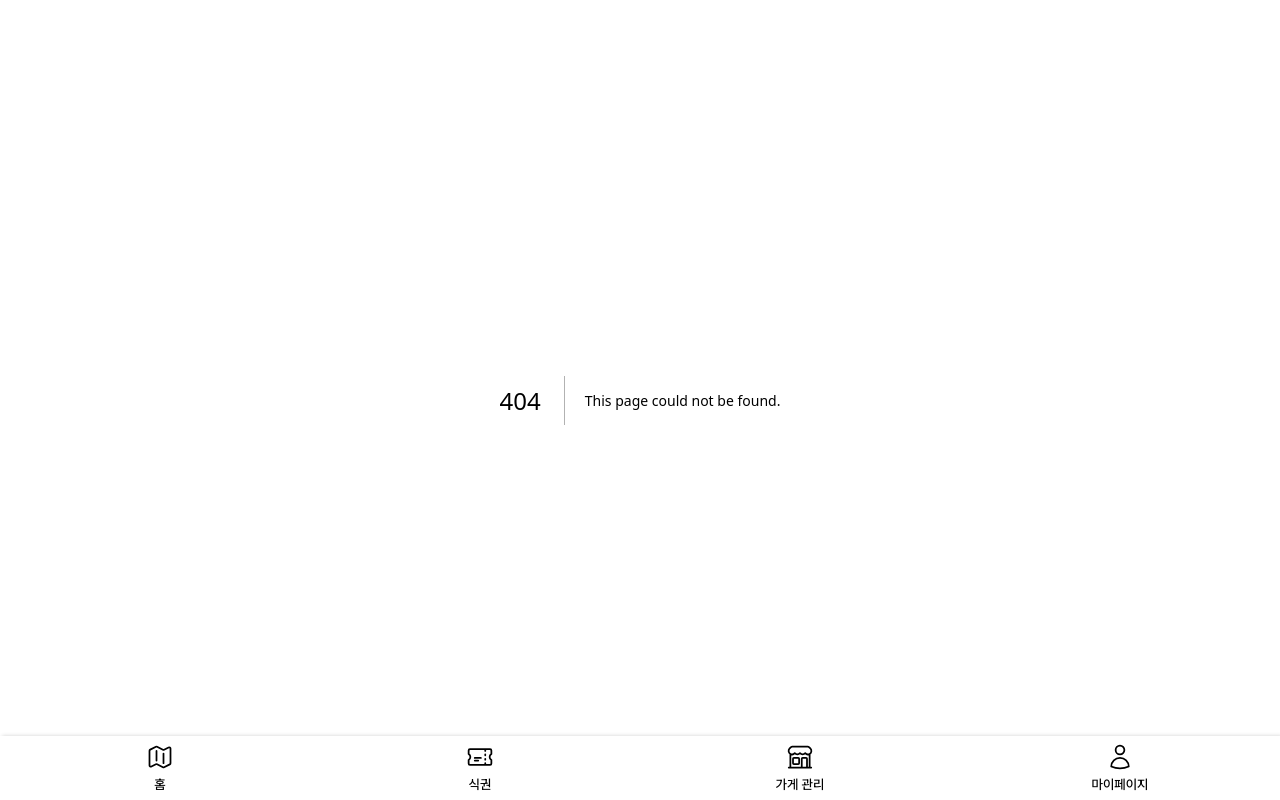
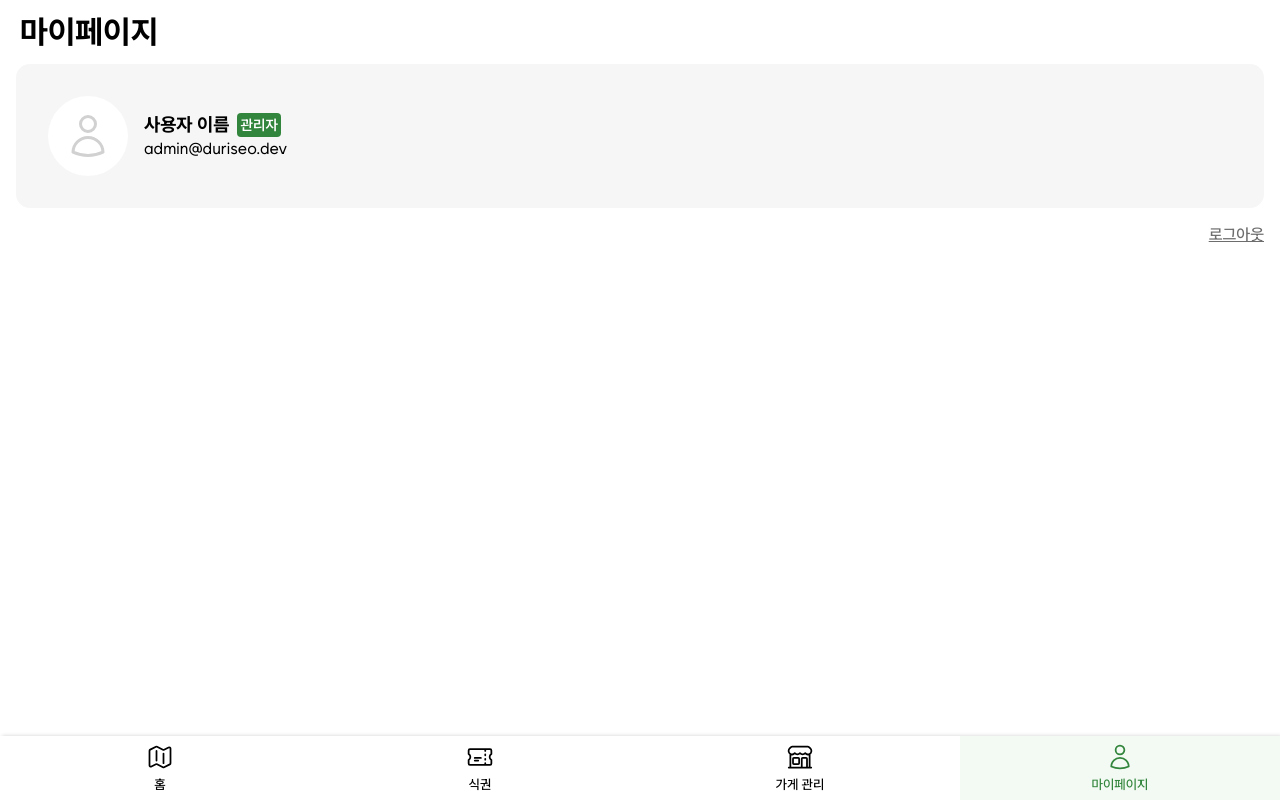
Before and after one commit to duriseo/duriseo-fe, a Next.js app: page /profile in a window 1280 px wide. Before the commit this address had no page. Built offline with nearby package versions, Linux system fonts and the light colour scheme.

Commit message:
initial implement profile page

```diff
--- a/src/app/components/BottomNavbar.tsx
+++ b/src/app/components/BottomNavbar.tsx
@@ -29,7 +29,7 @@ const BottomNavbar = () => {
                     </Link>
                 </li>
                 <li className={styles.item}>
-                    <Link className={[styles.link, pathname === "/my" ? styles.active : ""].join(" ")} href="/my">
+                    <Link className={[styles.link, pathname === "/profile" ? styles.active : ""].join(" ")} href="/profile">
                         <UserIcon className={styles.icon} />
                         <span>마이페이지</span>
                     </Link>
--- /dev/null
+++ b/src/app/profile/layout.tsx
@@ -0,0 +1,14 @@
+import Header from "../components/Header";
+
+interface Props {
+    children: Readonly<React.ReactNode>;
+}
+
+export default function ProfileLayout({ children }: Props) {
+    return (
+        <>
+            <Header title="마이페이지" />
+            {children}
+        </>
+    );
+}
--- /dev/null
+++ b/src/app/profile/page.tsx
@@ -0,0 +1,24 @@
+import styles from "@/styles/pages/ProfilePage.module.scss"
+import { UserIcon } from "@heroicons/react/24/outline";
+
+export default function ProfilePage() {
+    return (
+        <div className={styles.base}>
+            <div className={styles.profileWrapper}>
+                <div className={styles.avatarWrapper}>
+                    <UserIcon className={styles.avatar} />
+                </div>
+                <div className={styles.metaWrapper}>
+                    <div className={styles.usernameWrapper}>
+                        <h3>사용자 이름</h3>
+                        <span className={styles.role}>관리자</span>
+                    </div>
+                    <p className={styles.email}>admin@duriseo.dev</p>
+                </div>
+            </div>
+            <div className={styles.authWrapper}>
+                <p>로그아웃</p>
+            </div>
+        </div>
+    );
+};
--- /dev/null
+++ b/src/styles/pages/ProfilePage.module.scss
@@ -0,0 +1,63 @@
+.base {
+    display: flex;
+    flex-direction: column;
+    margin: 0 1rem;
+    gap: 1rem;
+
+    .profileWrapper {
+        display: flex;
+        align-items: center;
+        gap: 1rem;
+        background: var(--gray50);
+        padding: 2rem;
+        border-radius: var(--border-radius);
+
+        .avatarWrapper {
+            display: flex;
+            align-items: center;
+            justify-content: center;
+            width: 5rem;
+            height: 5rem;
+            border-radius: 50%;
+            background: var(--white);
+
+            .avatar {
+                color: var(--gray200);
+                width: 3rem;
+                height: 3rem;
+            }
+        }
+
+        .metaWrapper {
+            display: flex;
+            flex-direction: column;
+
+            .usernameWrapper {
+                display: flex;
+                align-items: center;
+                gap: .5rem;
+
+                .role {
+                    display: block;
+                    padding: .125rem .2rem;
+                    border-radius: calc(var(--border-radius) / 3.5);
+                    color: var(--white);
+                    background: var(--primary600);
+                    font-size: .9rem;
+                    font-weight: 600;
+                }
+            }
+        }
+    }
+
+    .authWrapper {
+        display: flex;
+        justify-content: flex-end;
+
+        p {
+            color: var(--gray500);
+            font-weight: 500;
+            text-decoration: underline;
+        }
+    }
+}
```
